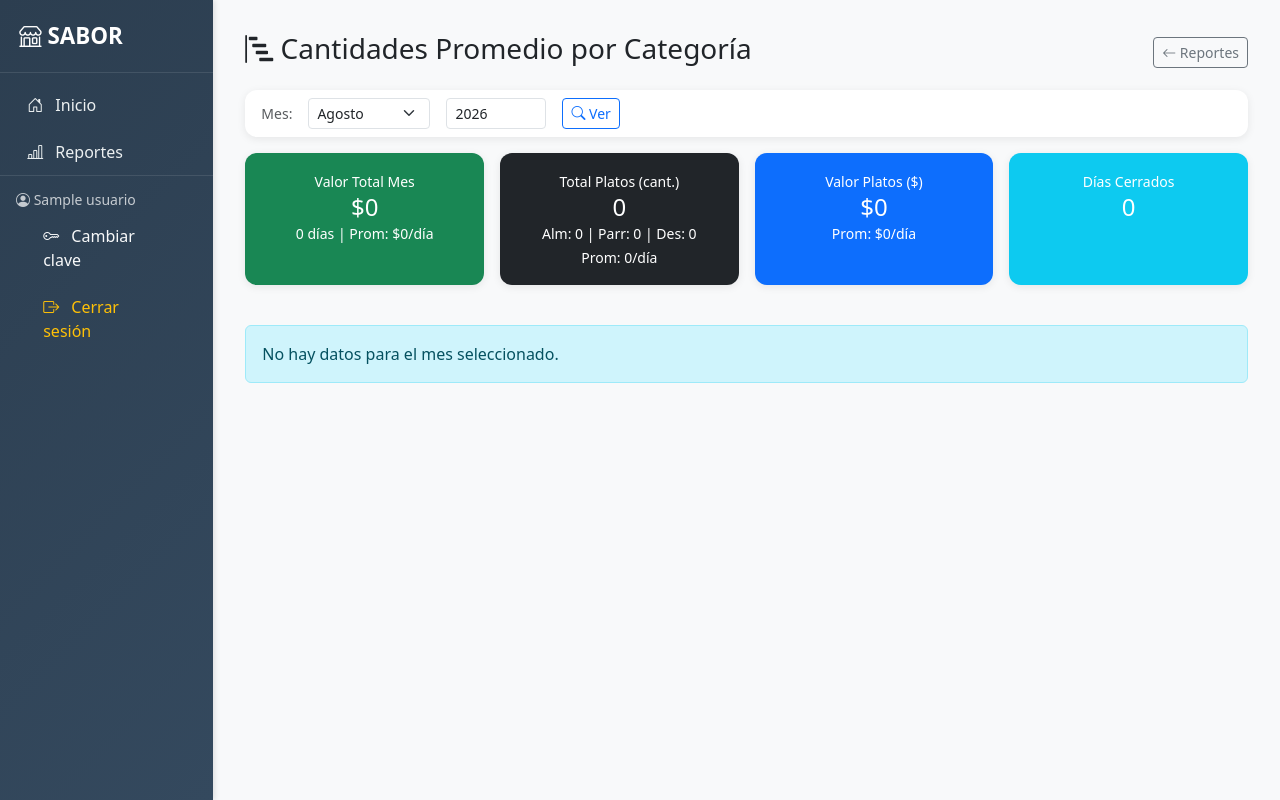
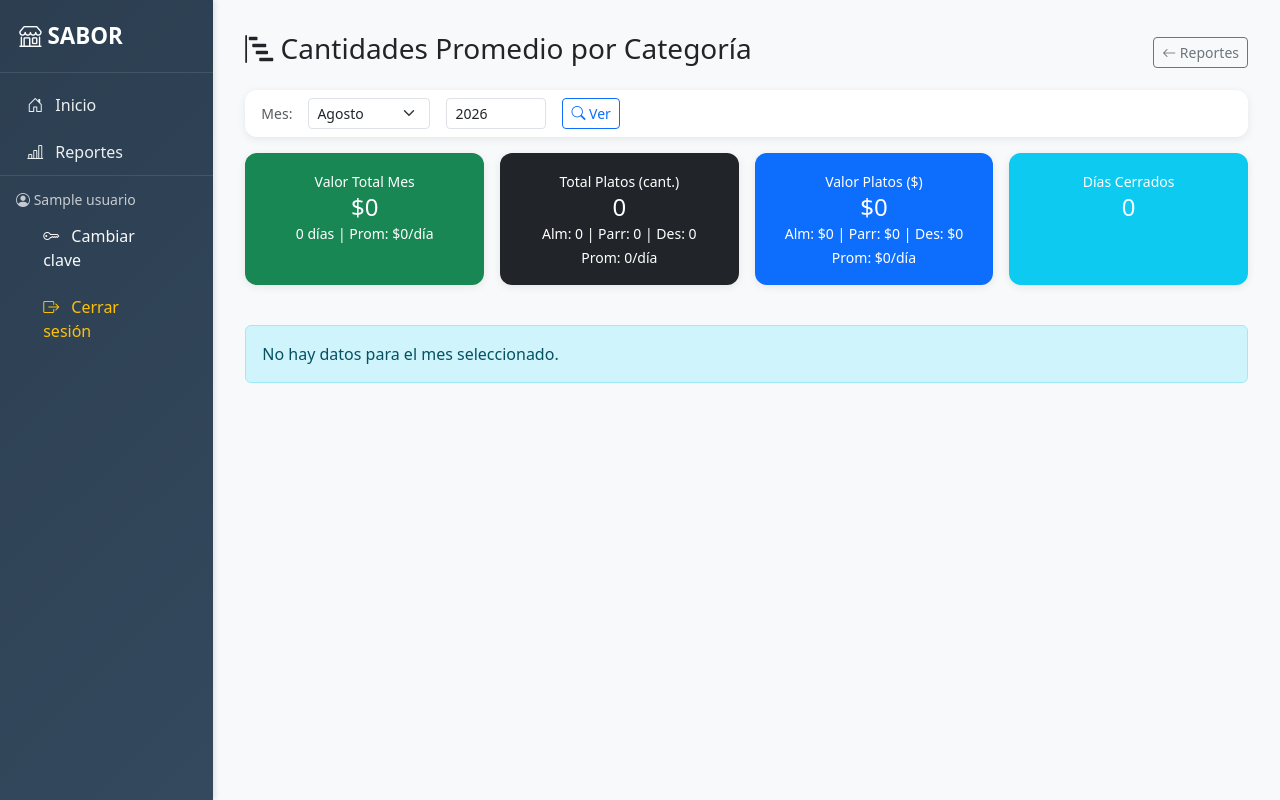
Before and after one commit to softeasyweb1966-web/SABOR, a Flask app: page /reportes/cantidades-promedio in a window 1280 px wide. Run offline with Flask 3, Linux system fonts and the light colour scheme; a user stored in the database is signed in; tables that the repository leaves empty hold one stand-in row (values such as "Sample post"); some libraries are stand-ins or nearby versions.

Commit message:
Tarjeta valor platos: desglose Alm/Parr/Des

```diff
--- a/app/templates/reportes/cantidades_promedio.html
+++ b/app/templates/reportes/cantidades_promedio.html
@@ -53,6 +53,7 @@
             <div class="card-body py-3">
                 <small>Valor Platos ($)</small>
                 <h4 class="mb-0">${{ "{:,.0f}".format(valor_platos) }}</h4>
+                <small>Alm: ${{ "{:,.0f}".format(valores_cat.get('Almuerzos', 0)) }} | Parr: ${{ "{:,.0f}".format(valores_cat.get('Parrillas', 0)) }} | Des: ${{ "{:,.0f}".format(valores_cat.get('Desayunos', 0)) }}</small><br>
                 <small>Prom: ${{ "{:,.0f}".format(promedio_valor_platos) }}/día</small>
             </div>
         </div>
```
